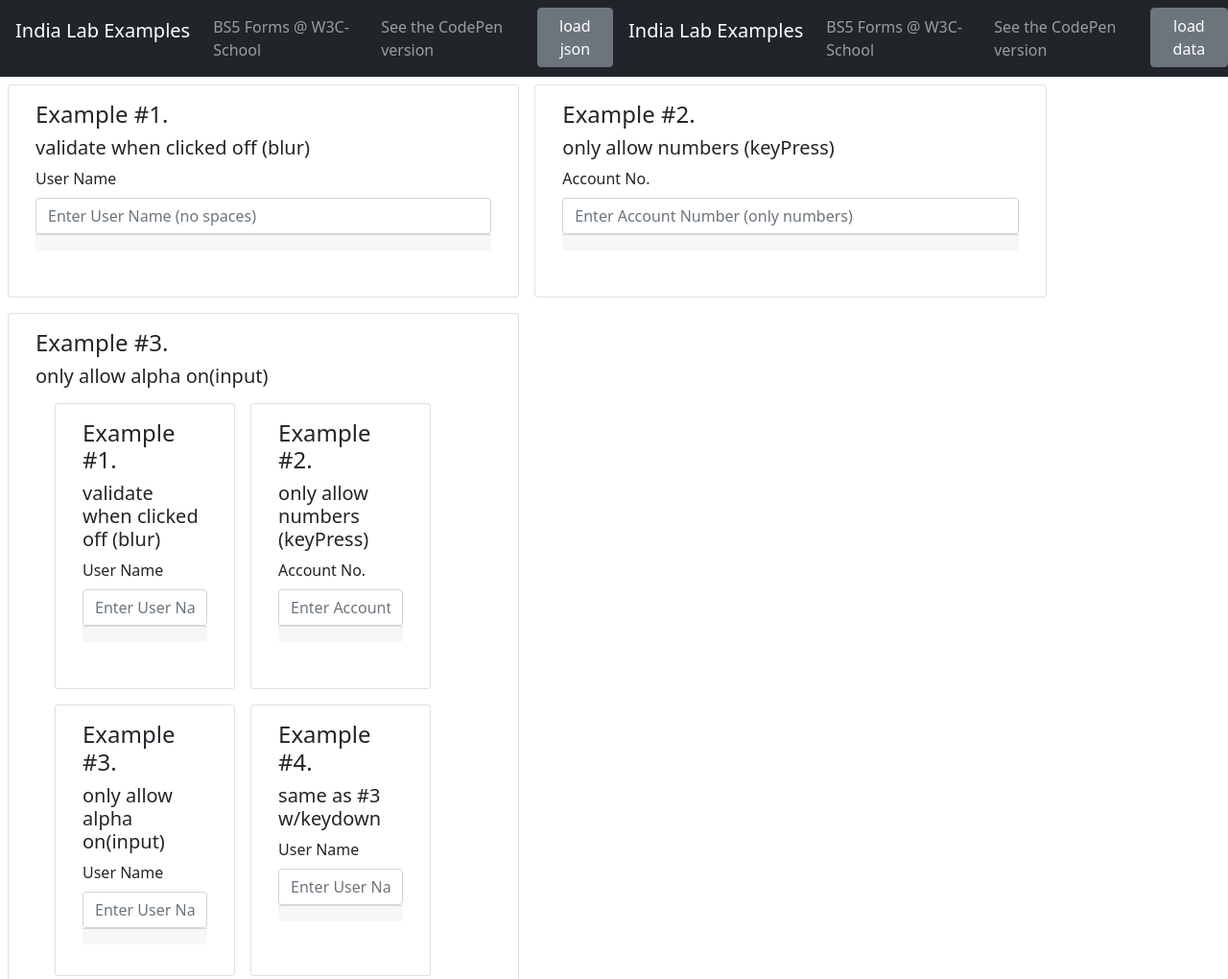
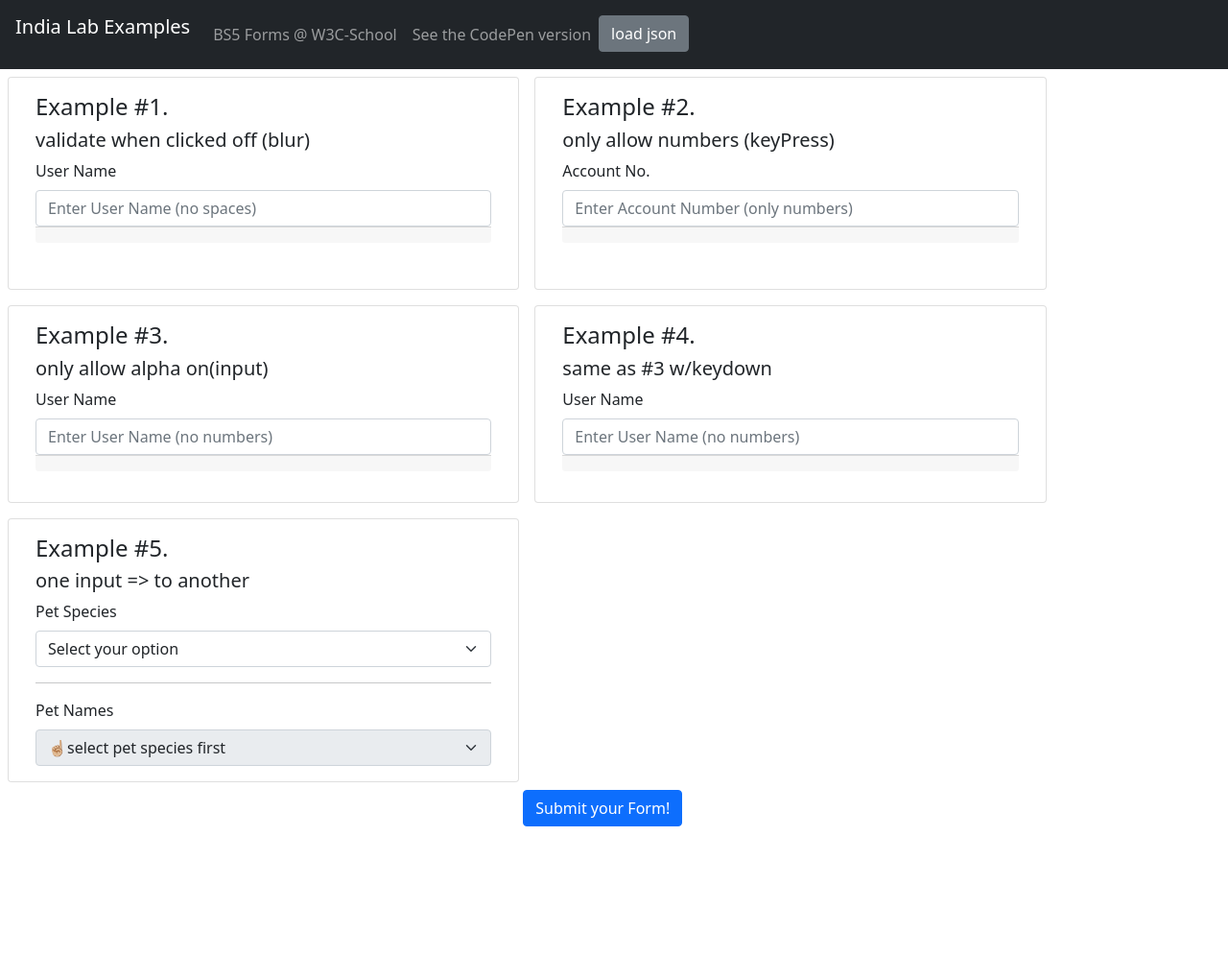
Before and after one commit to barrycumbie/376-india-lab, a plain HTML site: page index.html in a window 1280 px wide. Shown: the top 1020 px of the page at 96% size. After the commit the page ends 861 px from the top, so only its background shows below. Drawn offline with nearby package versions, Linux system fonts and the light colour scheme.

Commit message:
think i fixed the ajax call and repo conflicts

```diff
--- a/index.html
+++ b/index.html
@@ -20,67 +20,11 @@
             <li class="navitem"><button id="btnLoadData" class="btn btn-secondary">load json</button></li>
         </ul>
 
-        <p class="navbar-brand ps-3">India Lab Examples</p>
-        <ul class="navbar-nav">
-            <li class="navitem"><a class="nav-link" href="https://www.w3schools.com/bootstrap5/bootstrap_forms.php" target="_blank">BS5 Forms @ W3C-School</a> </li>
-            <li class="navitem"><a class="nav-link" href="https://codepen.io/barrycumbie/pen/abyVxmV" target="_blank">See the CodePen version</a> </li>
-            <li class="navitem"><button id="btnLoad" class="btn btn-secondary">load data</button></li>
-        </ul>
-
     </nav>
 
     <div class="container-fluid">
 
-        <div id="showData"></div>
-        <!--   first row -->
-        <div class="row p-1.5 m-1.5">
-
-            <!--   no spaces blur  -->
-            <div class="col-md-5 card">
-                <div class="card-body">
-                    <h4 class="card-title">Example #1. </h4>
-                    <h5>validate when clicked off (blur)</h5>
-                    <label for="noSpaces" class="form-label">User Name</label>
-                    <input id="noSpaces" class="form-control" type="text" placeholder="Enter User Name (no spaces)" name="noSpaces">
-                    <!-- this is where the validation will appear, the .next() dom object <p> -->
-                    <p class="card-footer"></p>
-                </div>
-                <p></p>
-            </div>
-
-            <!-- only numbers keyup (or keydown)   -->
-            <div class="col-md-5 m-l-2 card">
-                <div class="card-body">
-
-                    <h4 class="card-title">Example #2. </h4>
-                    <h5>only allow numbers (keyPress)</h5>
-
-                    <label for="noAlpha" class="form-label">Account No. </label>
-                    <input id="noAlpha" class="form-control" type="text" placeholder="Enter Account Number (only numbers)" name="noAlpha">
-                    <!-- this is where the validation will appear, the .next() dom object <p> -->
-                    <p class="card-footer"></p>
-
-                </div>
-            </div>
-        </div>
-
-        <!-- second row -->
-        <div class="row">
-            <div class="col-md-5 offset-md-1 card">
-                <div class="card-body">
-
-                    <h4 class="card-title">Example #3. </h4>
-                    <h5>only allow alpha on(input)</h5>
-
-
-                    </nav>
-
-                    <div id="dataContainer">
-
-                    </div>
-
-                    <div class="container-fluid">
-
+        <div id="dataContainer"></div>
         <!--   first row -->
         <div class="row p-1.5 m-1.5">
 
```
Lines whose indentation alone changed are shown as unchanged.
